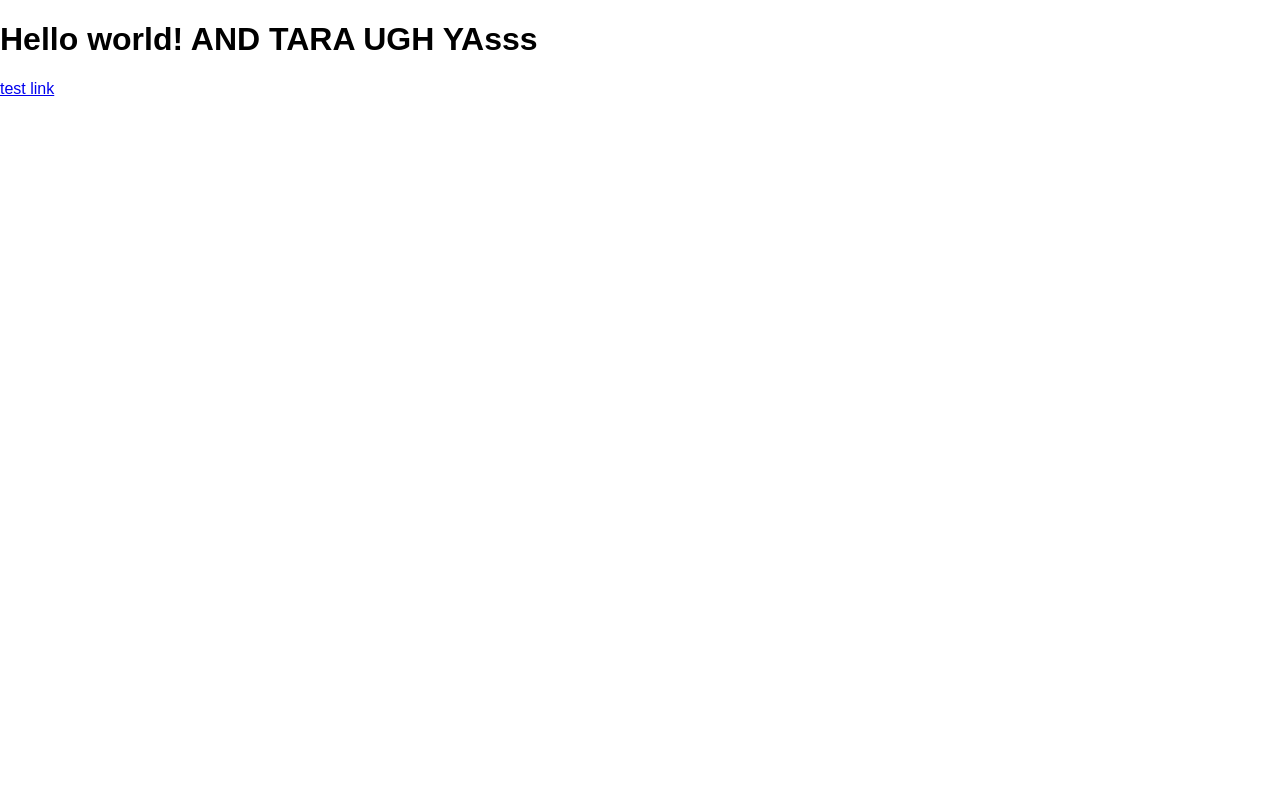
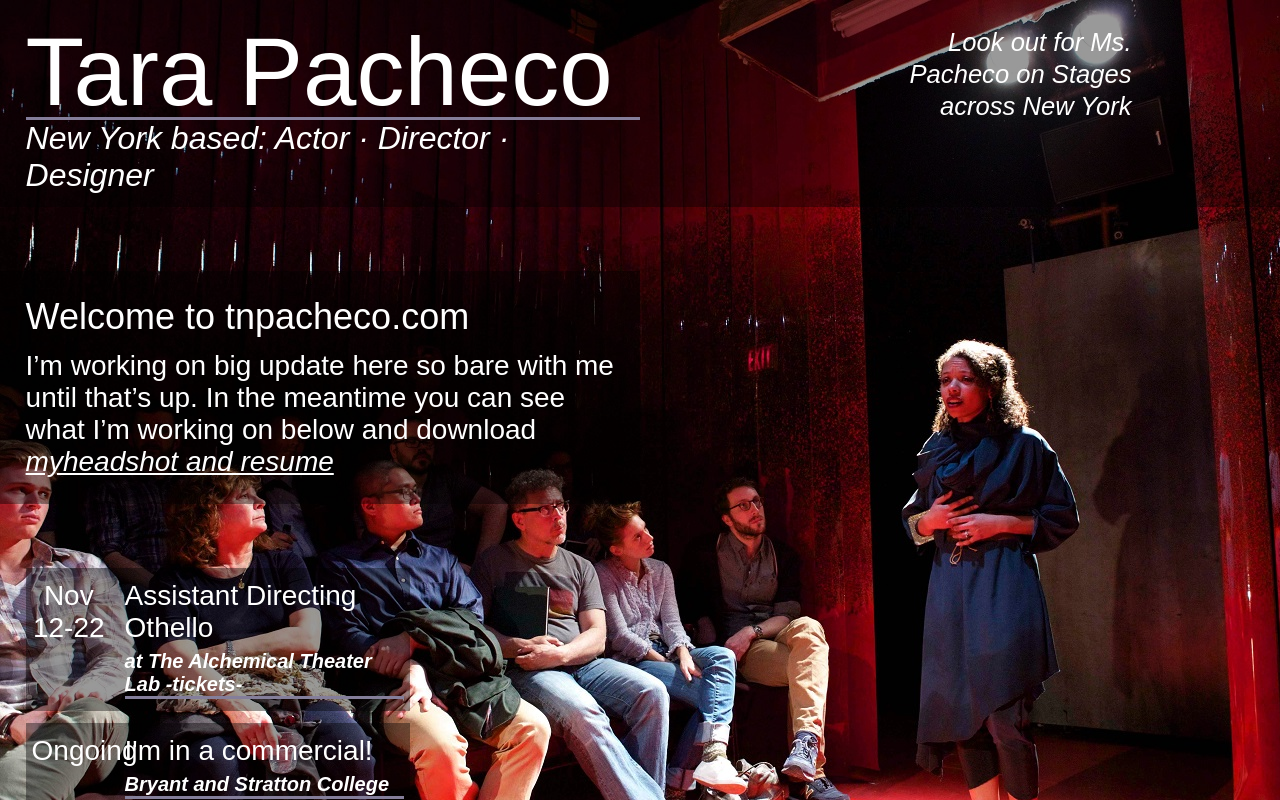
Before and after one commit to taradactal/taradactal.github.io, a plain HTML site: page index.html in a window 1280 px wide. Drawn offline with Linux system fonts and the light colour scheme.

Commit message:
site looks roughly correct!!

```diff
--- a/index.html
+++ b/index.html
@@ -7,16 +7,51 @@
         <meta name="description" content="Tara Pacheco's Personal Site">
         <meta name="viewport" content="width=device-width, initial-scale=1">
 
-        <!-- Place favicon.ico in the root directory -->
-
         <link rel="stylesheet" href="/styles/normalize.css">
         <link rel="stylesheet" href="/styles/main.css">
     </head>
-    <body>
+    <body class="tara-splash">
+        <img class="tara-background-image" src="/photos/background-medium.jpg"/>
+        <header class="tara-header">
+            <div class="tara-header-title-wrapper">
+                <h1 class="tara-header-title">Tara Pacheco</h1>
+                <h3 class="tara-header-subtitle">New York based: Actor &#183; Director &#183; Designer</h3>
+            </div>
+            <blockquote class="tara-header-quote">Look out for Ms. Pacheco on Stages across New York</blockquote>
+        </header>
+        <section class="tara-body">
+            <section class="tara-welcome">
+                <h2 class="tara-welcome-title">Welcome to tnpacheco.com</h2>
+                <p class="tara-welcome-body">
+                    I’m working on big update here so bare with me until that’s up.
+                    In the meantime you can see what I’m working on below and download
+                    <a class="tara-resume" href="#">myheadshot and resume</a>
+                </p>
+            </section>
+            <section class="tara-upcoming">
+                <ul>
+                    <li>
+                        <div class="tara-upcoming-event-date">
+                            <span class="full-width center">Nov</span>
+                            <span class="full-width center">12-22</span>
+                        </div>
+                        <div class="tara-upcoming-event-content">
+                            <div class="tara-upcoming-event-title">Assistant Directing Othello</div>
+                            <div class="tara-upcoming-event-location">at The Alchemical Theater Lab -tickets-</div>
+                        </div>
+                    </li>
+                    <li>
+                        <div class="tara-upcoming-event-date">Ongoing</div>
+                        <div class="tara-upcoming-event-content">
+                            <div class="tara-upcoming-event-title">I'm in a commercial!</div>
+                            <div class="tara-upcoming-event-location">Bryant and Stratton College</div>
+                        </div>
+                        <div class="tara-upcoming-event-media">
 
-
-        <!-- Add your site or application content here -->
-        <h1>Hello world! AND TARA UGH YAsss</h1>
-        <a href="/example">test link</a>
+                        </div>
+                    </li>
+                </ul>
+            </section>
+        </section>
     </body>
 </html>
--- a/styles/main.css
+++ b/styles/main.css
@@ -0,0 +1,133 @@
+
+body {
+    div {
+        /*This means that even if you add padding, 100% width still works*/
+        box-sizing: border-box;
+    }
+}
+a {
+    color: inherit;
+}
+.full-width {
+    width: 100%;
+    float: left;
+}
+.center {
+    text-align: center;
+}
+
+.tara-splash {
+    color: #fff;
+    position: fixed;
+    top: 0px;
+    right: 0px;
+    bottom: 0px;
+    left: 0px;
+    width: 100%;
+}
+.tara-background-image {
+    position: fixed;
+    min-width: 100%;
+    min-height: 100%;
+    width: auto;
+    height: auto;
+    z-index: -1;
+}
+
+.tara-header {
+    float: left;
+    width: 100%;
+    /* rgba = red, green, blue, alpha
+    and alpha = opacity, so we have a slightly darkened background*/
+    background-color: rgba(0, 0, 0, 0.4);
+    padding: 2% 2% 1% 2%;
+    box-sizing: border-box;
+}
+.tara-header-title-wrapper {
+    float: left;
+    width: 50%;
+}
+.tara-header-title {
+    font-size: 6em;
+    border-bottom:3px solid #847e9a;
+    line-height: 95%;
+}
+.tara-header-subtitle {
+    font-style: italic;
+    font-size: 2em;
+    font-weight: 200;
+}
+.tara-header-quote {
+    float: right;
+    margin-right: 10%;
+    width: 10em;
+    font-style: italic;
+    font-size: 1.6em;
+    text-align:right;
+    line-height: 125%;
+}
+
+.tara-welcome {
+    float: left;
+    clear: both;
+    width: 50%;
+    margin-top: 5%;
+    background-color: rgba(0, 0, 0, 0.4);
+    padding: 2%;
+    box-sizing: border-box;
+}
+.tara-welcome-title {
+    width: 100%;
+    float: left;
+    font-size: 36px;
+    margin-bottom: 12px;
+}
+.tara-resume {
+    font-style: italic;
+}
+
+.tara-welcome-body {
+    width: 100%;
+    float: left;
+    font-size: 28px;
+}
+.tara-upcoming {
+    float: left;
+    padding-left: 2%;
+    clear: both;
+    margin-top: 5%;
+    width: 30%;
+}
+.tara-upcoming li {
+    margin-bottom: 12px;
+    float: left;
+    width: 100%;
+    padding: 12px 6px;
+    box-sizing: border-box;
+    background-color: rgba(0, 0, 0, 0.4);
+    font-size: 28px;
+}
+
+.tara-upcoming-event-date {
+    float: left;
+    width: 20%;
+    margin-right: 5%;
+}
+.tara-upcoming-event-content {
+    width: 75%;
+    float: left;
+}
+.tara-upcoming-event-title {
+    float: left;
+    width: 100%;
+    margin-bottom: 6px;
+
+}
+.tara-upcoming-event-location {
+    float: left;
+    width: 100%;
+    font-size: 20px;
+    font-style: italic;
+    font-weight: 600;
+    border-bottom:3px solid #847e9a;
+}
```
Also changed, not shown: photos/background-medium.jpg (added), styles/normalize.css, 1 other file.
